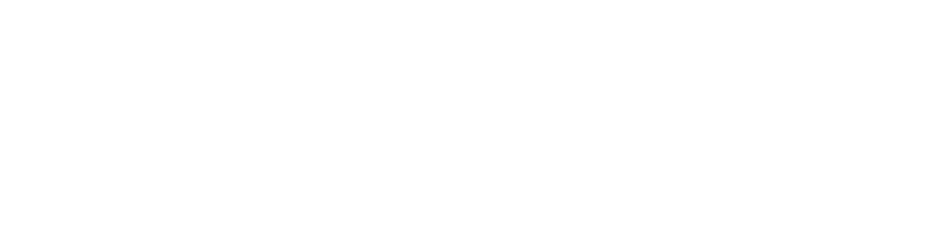
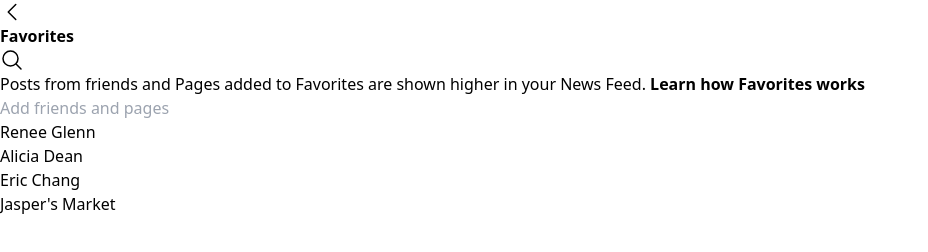
Before and after one commit to Jcain617/facebook-tailwind, a website: page facebook.html in a window 1280 px wide. Shown: the whole page, without its empty margins (0-928 px from the left). Drawn offline with nearby package versions, Linux system fonts and the light colour scheme; files that its build step writes are made by us from their sources.

Commit message:
started second page

```diff
--- a/facebook.html
+++ b/facebook.html
@@ -6,7 +6,52 @@
     <meta name="viewport" content="width=device-width, initial-scale=1.0" />
     <link href="/dist/style.css" rel="stylesheet" />
     <link rel="stylesheet" href="input.css" />
+    <script src="https://cdn.tailwindcss.com"></script>
+
     <title>Facebook Page Two</title>
   </head>
-  <body></body>
+  <body>
+    <div>
+      <svg
+        width="20"
+        xmlns="http://www.w3.org/2000/svg"
+        fill="none"
+        viewBox="0 0 24 24"
+        stroke-width="1.5"
+        stroke="currentColor"
+        class="w-6 h-6">
+        <path
+          stroke-linecap="round"
+          stroke-linejoin="round"
+          d="M15.75 19.5L8.25 12l7.5-7.5" />
+      </svg>
+
+    <h2 class="font-bold ">Favorites</h2>
+    </div>
+    <div>
+      <svg
+        width="20"
+        xmlns="http://www.w3.org/2000/svg"
+        fill="none"
+        viewBox="0 0 24 24"
+        stroke-width="1.5"
+        stroke="currentColor"
+        class="w-6 h-6">
+        <path
+          stroke-linecap="round"
+          stroke-linejoin="round"
+          d="M21 21l-5.197-5.197m0 0A7.5 7.5 0 105.196 5.196a7.5 7.5 0 0010.607 10.607z" />
+      </svg>
+      <p>Posts from friends and Pages added to Favorites are shown higher in your News Feed. <b>Learn how Favorites works</b></p>
+      <input type="text" id="search" placeholder="Add friends and pages">
+    </div>
+    <div>
+      <h2>Renee Glenn</h2>
+      <h2>Alicia Dean</h2>
+      <h2>Eric Chang</h2>
+      <h2>Jasper's Market</h2>
+    </div>
+    <div></div>
+    <div></div>
+  </body>
 </html>
```
Also changed, not shown: index.html (+11 -6 lines), dist/style.css (deleted).
